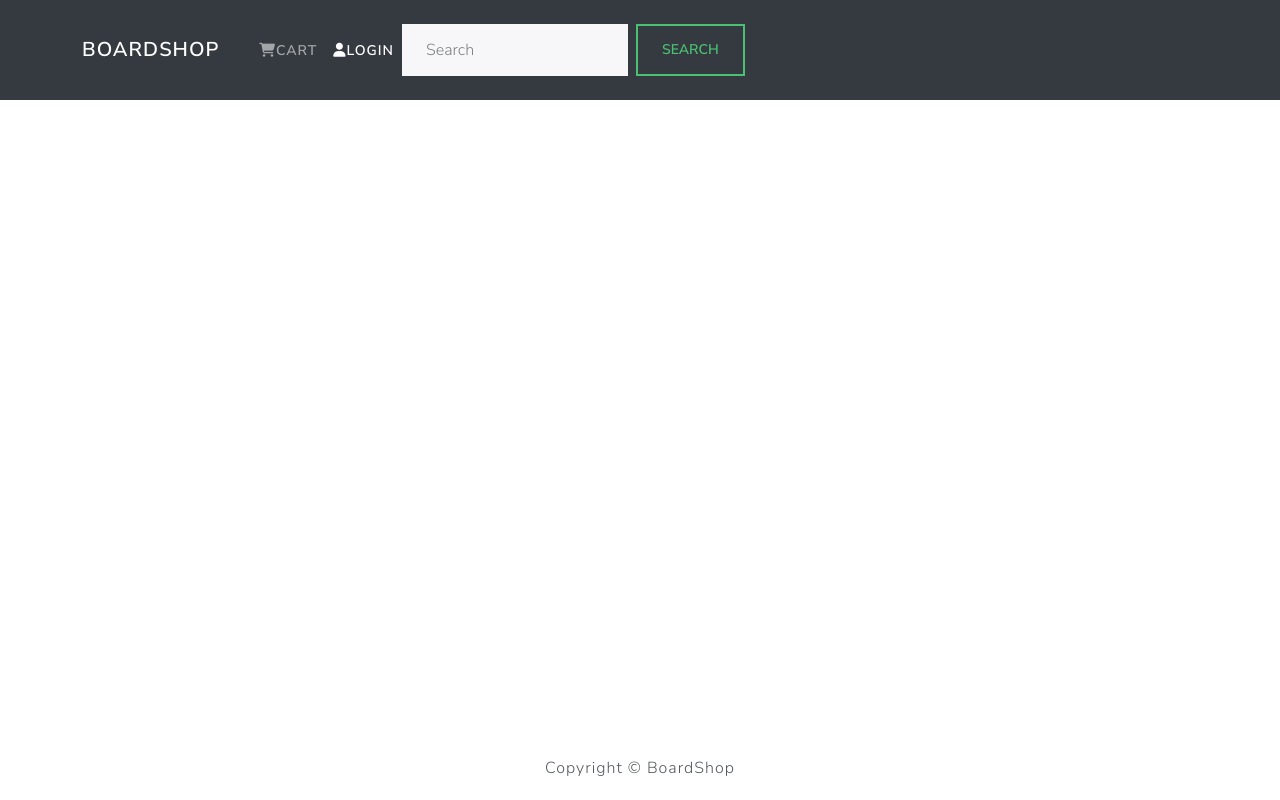
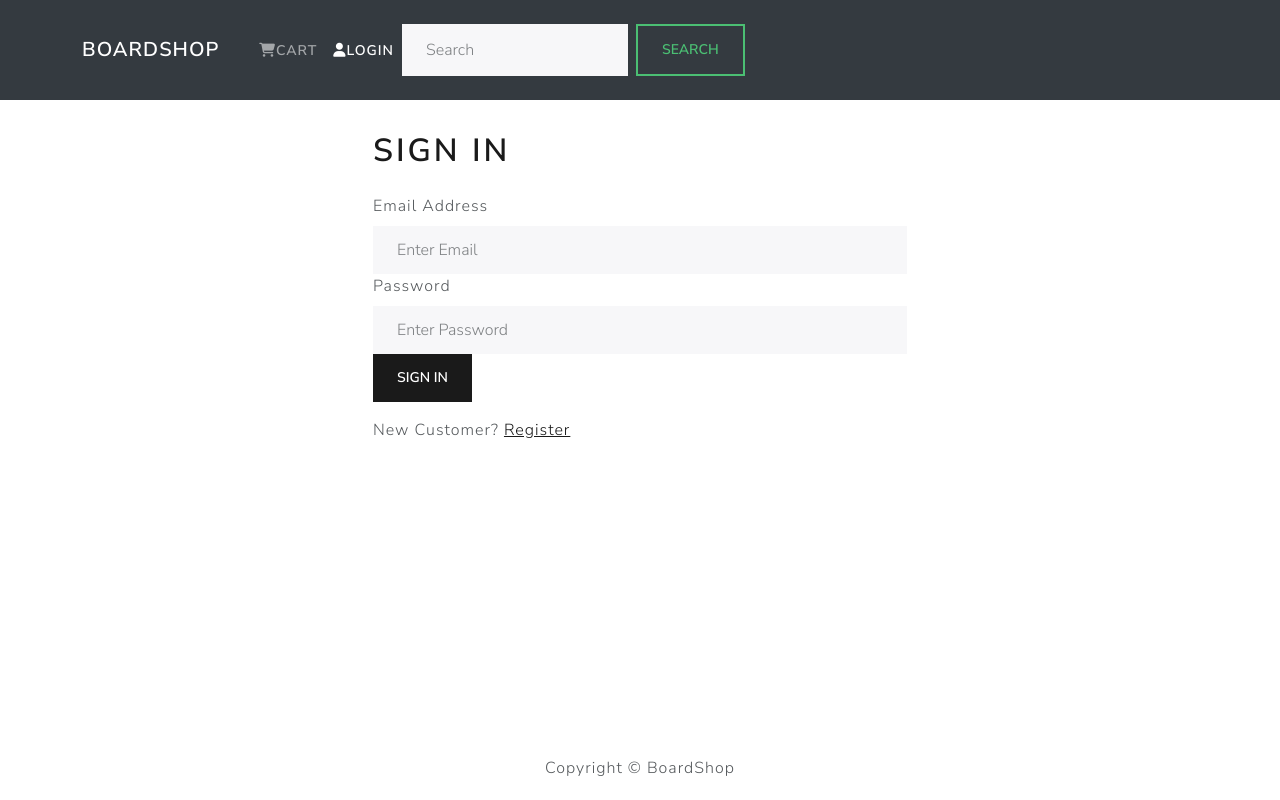
Before and after one commit to stupns/board-game-store, a React (Create React App) app in the folder frontend/: page /login in a window 1280 px wide. Built offline with nearby package versions, Linux system fonts and the light colour scheme.

Commit message:
completed user login screen.

```diff
--- a/frontend/src/App.js
+++ b/frontend/src/App.js
@@ -6,6 +6,7 @@ import Footer from "./components/Footer";
 import HomeScreen from "./screens/HomeScreen";
 import ProductScreen from "./screens/ProductScreen";
 import CartScreen from "./screens/CartScreen";
+import LoginScreen from "./screens/LoginScreen";
 
 function App() {
   return (
@@ -15,6 +16,7 @@ function App() {
         <Container>
           <Routes>
             <Route path="/" element={<HomeScreen />} exact />
+            <Route path="/login" element={<LoginScreen />} />
             <Route path="/product/:id" element={<ProductScreen />} />
             <Route path="/cart/:id" element={<CartScreen />} />
           </Routes>
--- a/frontend/src/actions/productActions.js
+++ b/frontend/src/actions/productActions.js
@@ -11,7 +11,7 @@ import {PRODUCT_LIST_REQUEST,
 export const listProducts = () => async (dispatch) =>{
 try {
     dispatch({type : PRODUCT_LIST_REQUEST})
-    const {data} = await axios.get(`http://localhost:8000/api/products/`)
+    const {data} = await axios.get(`/api/products/`)
 
     dispatch({
         type: PRODUCT_LIST_SUCCESS,
@@ -31,7 +31,7 @@ try {
 export const listProductDetails = (id) => async (dispatch) =>{
 try {
     dispatch({type : PRODUCT_DETAILS_REQUEST})
-    const {data} = await axios.get(`http://localhost:8000/api/products/${id}`)
+    const {data} = await axios.get(`/api/products/${id}`)
 
     dispatch({
         type: PRODUCT_DETAILS_SUCCESS,
--- /dev/null
+++ b/frontend/src/components/FormContainer.js
@@ -0,0 +1,17 @@
+import React from 'react';
+import {Row, Col, Container} from 'react-bootstrap';
+
+
+function FormContainer({children}) {
+    return (
+        <Container>
+            <Row className="justify-content-md-center">
+                <Col xs={12} md={6}>
+                    {children}
+                </Col>
+            </Row>
+        </Container>
+    );
+}
+
+export default FormContainer;
--- /dev/null
+++ b/frontend/src/screens/LoginScreen.js
@@ -0,0 +1,80 @@
+import React, {useState, useEffect} from 'react';
+import {Link, useLocation, useNavigate} from 'react-router-dom';
+import {Row, Col, Button, Form} from 'react-bootstrap';
+
+import FormContainer from '../components/FormContainer';
+import {useDispatch, useSelector} from "react-redux";
+import {login} from '../actions/userActions';
+import Loader from "../components/Loader";
+import Message from "../components/Message";
+
+
+function LoginScreen() {
+    const navigate = useNavigate();
+    const location = useLocation();
+    const [email, setEmail] = useState('');
+    const [password, setPassword] = useState('');
+
+    const dispatch = useDispatch()
+
+    const redirect = location.search ? location.search.split('=')[1] : '/';
+
+    const userLogin = useSelector(state => state.userLogin)
+    const {error, loading, userInfo} = userLogin
+
+    useEffect(() => {
+            if (userInfo) {
+                navigate(redirect)
+            }
+        }, [navigate, userInfo, redirect]
+    )
+
+    const submitHandler = (e) => {
+        e.preventDefault();
+        dispatch(login(email, password, navigate))
+    };
+
+    return (
+        <FormContainer>
+            <h1>Sign In</h1>
+            {error && <Message variant='danger'>{error}</Message>}
+            {loading && <Loader />}
+            <Form onSubmit={submitHandler}>
+                <Form.Group controlId='email'>
+                    <Form.Label>Email Address</Form.Label>
+                    <Form.Control
+                        type='email'
+                        placeholder='Enter Email'
+                        value={email}
+                        onChange={(e) => setEmail(e.target.value)}
+                    />
+                </Form.Group>
+
+                <Form.Group controlId='password'>
+                    <Form.Label>Password</Form.Label>
+                    <Form.Control
+                        type='password'
+                        placeholder='Enter Password'
+                        value={password}
+                        onChange={(e) => setPassword(e.target.value)}
+                    />
+                </Form.Group>
+
+                <Button type='submit' variant='primary'>
+                    Sign In
+                </Button>
+            </Form>
+
+            <Row className='py-3'>
+                <Col>
+                    New Customer?{' '}
+                    <Link to={redirect ? `/register?redirect=${redirect}` : '/register'}>
+                        Register
+                    </Link>
+                </Col>
+            </Row>
+        </FormContainer>
+    );
+}
+
+export default LoginScreen;
```
